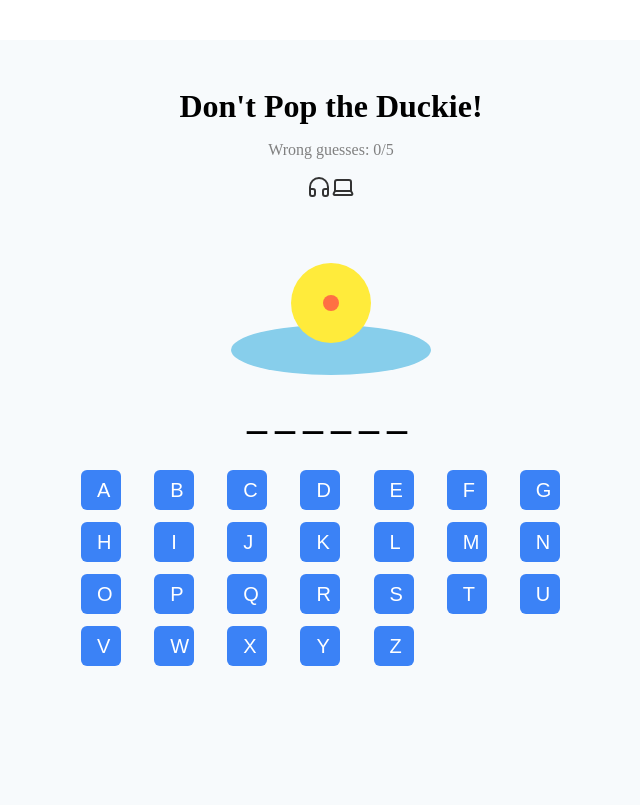
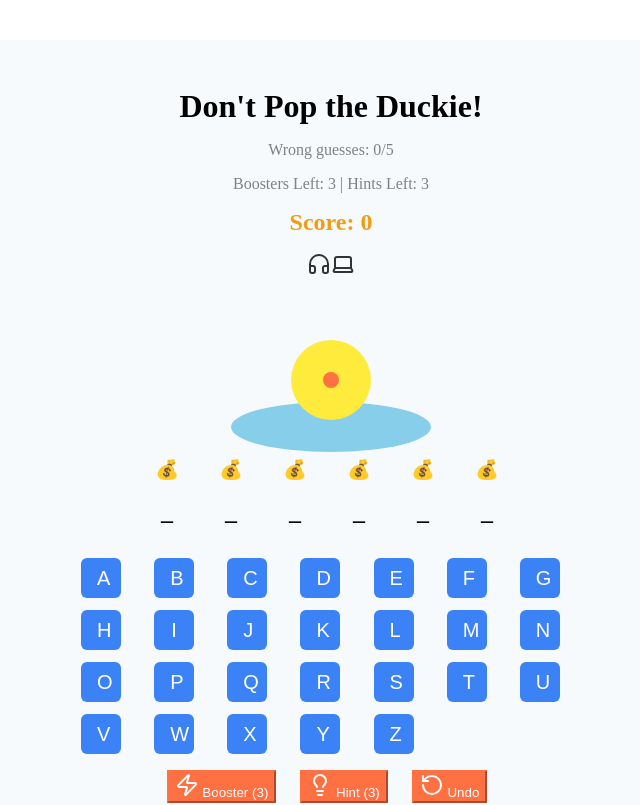
Before and after one commit to kharishma0612/Don-t-pop-the-duckie-, a React (Vite) app in the folder DuckiePop/: page /game in a window 1280 px wide. Shown: the top 805 px of the page, without its empty margins (309-949 px from the left). Built offline with nearby package versions, Linux system fonts and the light colour scheme.

Commit message:
Added the boosters, hint and undo buttons functionality

```diff
--- a/DuckiePop/src/DuckieGame.css
+++ b/DuckiePop/src/DuckieGame.css
@@ -114,9 +114,12 @@
 }
 
 @keyframes bounce {
-    0%, 100% {
+
+  0%,
+  100% {
     transform: translateY(0);
   }
+
   50% {
     transform: translateY(-15px);
   }
@@ -140,3 +143,72 @@
 .play-again button:hover {
   background-color: #388E3C;
 }
+
+.actions {
+  display: flex;
+  justify-content: center;
+  gap: 1rem;
+  margin: 1rem 0;
+}
+
+.actions .icon-button {
+  margin-right: 0.5rem;
+  background-color: #FF7043;
+  color: white;
+  border-color: #FF7043;
+}
+
+.actions .icon-button:hover {
+  background-color: #2196F3;
+}
+
+.score-container {
+  font-size: 1.5rem;
+  font-weight: bold;
+  color: #f39c12;
+  /* Gold color for the score */
+  text-align: center;
+  margin-bottom: 1rem;
+}
+
+.word-container {
+  display: flex;
+  /* Align children in a row */
+  justify-content: center;
+  /* Center the word horizontally */
+  gap: 1rem;
+  /* Add space between letters */
+  margin-top: 1rem;
+}
+
+.letter-container {
+  display: flex;
+  flex-direction: column;
+  align-items: center;
+  margin: 0 0.5rem;
+}
+
+.coin {
+  font-size: 1.2rem;
+  margin-bottom: 0.5rem;
+  animation: bounce 0.5s infinite alternate;
+  /* Add a bouncing effect */
+}
+
+.letter {
+  font-size: 1.5rem;
+  font-weight: bold;
+  text-transform: uppercase;
+  /* Ensure letters are capitalized */
+}
+
+/* Bouncing effect for the coins */
+@keyframes bounce {
+  from {
+    transform: translateY(0);
+  }
+
+  to {
+    transform: translateY(-10px);
+  }
+}
--- a/DuckiePop/src/DuckieGame.jsx
+++ b/DuckiePop/src/DuckieGame.jsx
@@ -1,7 +1,7 @@
 import { useState, useEffect } from 'react';
 import Card from '@/components/ui/card';
 import Button from '@/components/ui/button';
-import { Laptop, Headphones, AlertCircle } from 'lucide-react';
+import { Laptop, Headphones, AlertCircle, Zap, Lightbulb, RotateCcw } from 'lucide-react';
 import './DuckieGame.css'; // Import the CSS file
 
 const words = [
@@ -9,7 +9,7 @@ const words = [
   'PYTHON',
   'NEURAL',
   'DOCKER',
-  'GITHUB'
+  'GITHUB',
 ];
 
 const DuckieGame = () => {
@@ -17,6 +17,11 @@ const DuckieGame = () => {
   const [guessedLetters, setGuessedLetters] = useState(new Set());
   const [wrongGuesses, setWrongGuesses] = useState(0);
   const [gameStatus, setGameStatus] = useState('playing'); // 'playing', 'won', 'lost'
+  const [boostersLeft, setBoostersLeft] = useState(3); // Example booster count
+  const [hintsLeft, setHintsLeft] = useState(3); // Example hint count
+  const [history, setHistory] = useState([]);
+  const [score, setScore] = useState(0); // Add this state for tracking score
+
 
   useEffect(() => {
     startNewGame();
@@ -28,6 +33,9 @@ const DuckieGame = () => {
     setGuessedLetters(new Set());
     setWrongGuesses(0);
     setGameStatus('playing');
+    setBoostersLeft(3);
+    setHintsLeft(3);
+    setHistory([]);
   };
 
   const handleGuess = (letter) => {
@@ -36,6 +44,7 @@ const DuckieGame = () => {
     const newGuessedLetters = new Set(guessedLetters);
     newGuessedLetters.add(letter);
     setGuessedLetters(newGuessedLetters);
+    setHistory((prev) => [...prev, letter]);
 
     if (!word.includes(letter)) {
       const newWrongGuesses = wrongGuesses + 1;
@@ -44,20 +53,107 @@ const DuckieGame = () => {
         setGameStatus('lost');
       }
     } else {
-      const isWordComplete = [...word].every(char => newGuessedLetters.has(char));
+      // Add 10 points for each correct guess
+      setScore((prevScore) => prevScore + 10);
+      const isWordComplete = [...word].every((char) =>
+        newGuessedLetters.has(char)
+      );
       if (isWordComplete) {
         setGameStatus('won');
       }
     }
   };
 
+  const useBooster = () => {
+    if (boostersLeft <= 0 || gameStatus !== 'playing') return;
+
+    const alphabet = 'ABCDEFGHIJKLMNOPQRSTUVWXYZ'.split('');
+    const unusedLetters = alphabet.filter(
+      (letter) => !guessedLetters.has(letter) && !word.includes(letter)
+    );
+
+    if (unusedLetters.length > 0) {
+      const randomIndex = Math.floor(Math.random() * unusedLetters.length);
+      const letterToReveal = unusedLetters[randomIndex];
+
+      const newGuessedLetters = new Set(guessedLetters);
+      newGuessedLetters.add(letterToReveal);
+      setGuessedLetters(newGuessedLetters);
+      setHistory((prev) => [...prev, letterToReveal]);
+      setBoostersLeft((prev) => prev - 1);
+
+      // Check if the word is complete
+      const isWordComplete = [...word].every((char) => newGuessedLetters.has(char));
+      if (isWordComplete) {
+        setGameStatus('won');
+      }
+    }
+  };
+
+  const useHint = () => {
+    if (hintsLeft <= 0 || gameStatus !== 'playing') return;
+
+    const unrevealedLetters = [...word].filter(
+      (letter) => !guessedLetters.has(letter)
+    );
+
+    if (unrevealedLetters.length > 0) {
+      const randomIndex = Math.floor(Math.random() * unrevealedLetters.length);
+      const letterToReveal = unrevealedLetters[randomIndex];
+
+      const newGuessedLetters = new Set(guessedLetters);
+      newGuessedLetters.add(letterToReveal);
+      setGuessedLetters(newGuessedLetters);
+      setHistory((prev) => [...prev, letterToReveal]);
+      setHintsLeft((prev) => prev - 1);
+
+      // Check if the word is complete
+      const isWordComplete = [...word].every((char) => newGuessedLetters.has(char));
+      if (isWordComplete) {
+        setGameStatus('won');
+      }
+    }
+  };
+
+  const undoGuess = () => {
+    if (history.length === 0 || gameStatus !== 'playing') return;
+
+    const lastGuess = history[history.length - 1];
+    const newHistory = history.slice(0, -1);
+    setHistory(newHistory);
+
+    const newGuessedLetters = new Set(guessedLetters);
+    newGuessedLetters.delete(lastGuess);
+    setGuessedLetters(newGuessedLetters);
+
+    if (!word.includes(lastGuess)) {
+      setWrongGuesses(wrongGuesses - 1);
+    }
+  };
+
+  const renderWord = () => {
+    return (
+      <div className="word-container">
+        {[...word].map((letter, index) => (
+          <div key={index} className="letter-container">
+            {/* Coin symbol */}
+            {!guessedLetters.has(letter) && <span className="coin">💰</span>}
+            {/* Letter or Dash */}
+            <span className="letter">
+              {guessedLetters.has(letter) ? letter : '_'}
+            </span>
+          </div>
+        ))}
+      </div>
+    );
+  };
+
+
+
   const renderDuckie = () => {
     return (
       <div className="duckie">
-        {/* Pool */}
-        <div className="pool" style={{ opacity: Math.max(0, 1 - (wrongGuesses * 0.2)) }} />
-
-        {/* Duckie */}
+        <div className="pool" style={{ opacity: Math.max(0, 1 - wrongGuesses * 0.2) }} />
         <div className="duckie-body">
           <div className="duckie-eyes">
             <span></span>
@@ -65,33 +161,17 @@ const DuckieGame = () => {
           </div>
           <div className="duckie-beak"></div>
         </div>
-
-        {/* Accessories */}
         {wrongGuesses < 2 && (
           <Headphones className="absolute -top-4 left-1/2 transform -translate-x-1/2" size={24} color="#333" />
         )}
         {wrongGuesses < 3 && (
           <Laptop className="absolute -right-8 top-4" size={24} color={wrongGuesses >= 2 ? "#666" : "#333"} />
         )}
-
-        {/* Game over effects */}
         {gameStatus === 'lost' && (
           <div className="absolute inset-0 flex items-center justify-center">
             <AlertCircle className="alert-circle" />
           </div>
         )}
-      </div>
-    );
-  };
-
-  const renderWord = () => {
-    return (
-      <div className="word-container">
-        {[...word].map((letter, index) => (
-          <span key={index}>
-            {guessedLetters.has(letter) ? letter : '_'}
-          </span>
-        ))}
       </div>
     );
   };
@@ -119,9 +199,29 @@ const DuckieGame = () => {
       <div className="game-header">Don't Pop the Duckie!</div>
       <p className="game-subheader">Wrong guesses: {wrongGuesses}/5</p>
 
+      <p className="game-subheader">
+        Boosters Left: {boostersLeft} | Hints Left: {hintsLeft}
+      </p>
+      <div className="score-container">
+        <span>Score: {score}</span>
+      </div>
+
+
       {renderDuckie()}
       {renderWord()}
       {renderKeyboard()}
+
+      <div className="actions">
+        <Button className="icon-button" onClick={useBooster} disabled={boostersLeft <= 0 || gameStatus !== 'playing'}>
+          <Zap className="icon" /> Booster ({boostersLeft})
+        </Button>
+        <Button className="icon-button" onClick={useHint} disabled={hintsLeft <= 0 || gameStatus !== 'playing'}>
+          <Lightbulb className="icon" /> Hint ({hintsLeft})
+        </Button>
+        <Button className="icon-button" onClick={undoGuess} disabled={history.length === 0 || gameStatus !== 'playing'}>
+          <RotateCcw className="icon" /> Undo
+        </Button>
+      </div>
 
       {gameStatus !== 'playing' && (
         <div className="play-again">
```
Lines whose indentation alone changed are shown as unchanged.
